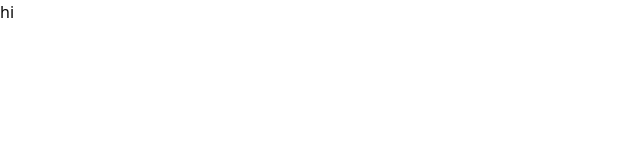
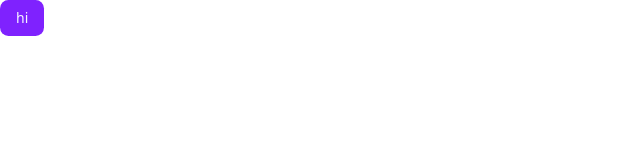
Before and after one commit to abdelrahman-elkhateeb/abdelrahman-elkhateeb-portfolio, a Next.js app: page / in a window 1280 px wide. Shown: the top 160 px of the page, without its empty margins (0-640 px from the left). Built offline with nearby package versions, Linux system fonts and the light colour scheme.

Commit message:
change the color palate

```diff
--- a/app/globals.css
+++ b/app/globals.css
@@ -45,73 +45,74 @@
 }
 
 :root {
-  --radius: 0.625rem;
+  --radius: 0.65rem;
   --background: oklch(1 0 0);
-  --foreground: oklch(0.145 0 0);
+  --foreground: oklch(0.141 0.005 285.823);
   --card: oklch(1 0 0);
-  --card-foreground: oklch(0.145 0 0);
+  --card-foreground: oklch(0.141 0.005 285.823);
   --popover: oklch(1 0 0);
-  --popover-foreground: oklch(0.145 0 0);
-  --primary: oklch(0.205 0 0);
-  --primary-foreground: oklch(0.985 0 0);
-  --secondary: oklch(0.97 0 0);
-  --secondary-foreground: oklch(0.205 0 0);
-  --muted: oklch(0.97 0 0);
-  --muted-foreground: oklch(0.556 0 0);
-  --accent: oklch(0.97 0 0);
-  --accent-foreground: oklch(0.205 0 0);
+  --popover-foreground: oklch(0.141 0.005 285.823);
+  --primary: oklch(0.541 0.281 293.009);
+  --primary-foreground: oklch(0.969 0.016 293.756);
+  --secondary: oklch(0.967 0.001 286.375);
+  --secondary-foreground: oklch(0.21 0.006 285.885);
+  --muted: oklch(0.967 0.001 286.375);
+  --muted-foreground: oklch(0.552 0.016 285.938);
+  --accent: oklch(0.967 0.001 286.375);
+  --accent-foreground: oklch(0.21 0.006 285.885);
   --destructive: oklch(0.577 0.245 27.325);
-  --border: oklch(0.922 0 0);
-  --input: oklch(0.922 0 0);
-  --ring: oklch(0.708 0 0);
-  --chart-1: oklch(0.646 0.222 41.116);
-  --chart-2: oklch(0.6 0.118 184.704);
-  --chart-3: oklch(0.398 0.07 227.392);
-  --chart-4: oklch(0.828 0.189 84.429);
-  --chart-5: oklch(0.769 0.188 70.08);
+  --border: oklch(0.92 0.004 286.32);
+  --input: oklch(0.92 0.004 286.32);
+  --ring: oklch(0.702 0.183 293.541);
+  --chart-1: oklch(0.811 0.111 293.571);
+  --chart-2: oklch(0.606 0.25 292.717);
+  --chart-3: oklch(0.541 0.281 293.009);
+  --chart-4: oklch(0.491 0.27 292.581);
+  --chart-5: oklch(0.432 0.232 292.759);
   --sidebar: oklch(0.985 0 0);
-  --sidebar-foreground: oklch(0.145 0 0);
-  --sidebar-primary: oklch(0.205 0 0);
-  --sidebar-primary-foreground: oklch(0.985 0 0);
-  --sidebar-accent: oklch(0.97 0 0);
-  --sidebar-accent-foreground: oklch(0.205 0 0);
-  --sidebar-border: oklch(0.922 0 0);
-  --sidebar-ring: oklch(0.708 0 0);
+  --sidebar-foreground: oklch(0.141 0.005 285.823);
+  --sidebar-primary: oklch(0.541 0.281 293.009);
+  --sidebar-primary-foreground: oklch(0.969 0.016 293.756);
+  --sidebar-accent: oklch(0.967 0.001 286.375);
+  --sidebar-accent-foreground: oklch(0.21 0.006 285.885);
+  --sidebar-border: oklch(0.92 0.004 286.32);
+  --sidebar-ring: oklch(0.702 0.183 293.541);
 }
 
 .dark {
-  --background: oklch(0.145 0 0);
+  --background: oklch(0.141 0.005 285.823);
   --foreground: oklch(0.985 0 0);
-  --card: oklch(0.205 0 0);
+  --card: oklch(0.21 0.006 285.885);
   --card-foreground: oklch(0.985 0 0);
-  --popover: oklch(0.205 0 0);
+  --popover: oklch(0.21 0.006 285.885);
   --popover-foreground: oklch(0.985 0 0);
-  --primary: oklch(0.922 0 0);
-  --primary-foreground: oklch(0.205 0 0);
-  --secondary: oklch(0.269 0 0);
+  --primary: oklch(0.606 0.25 292.717);
+  --primary-foreground: oklch(0.969 0.016 293.756);
+  --secondary: oklch(0.274 0.006 286.033);
   --secondary-foreground: oklch(0.985 0 0);
-  --muted: oklch(0.269 0 0);
-  --muted-foreground: oklch(0.708 0 0);
-  --accent: oklch(0.269 0 0);
+  --muted: oklch(0.274 0.006 286.033);
+  --muted-foreground: oklch(0.705 0.015 286.067);
+  --accent: oklch(0.274 0.006 286.033);
   --accent-foreground: oklch(0.985 0 0);
   --destructive: oklch(0.704 0.191 22.216);
   --border: oklch(1 0 0 / 10%);
   --input: oklch(1 0 0 / 15%);
-  --ring: oklch(0.556 0 0);
-  --chart-1: oklch(0.488 0.243 264.376);
-  --chart-2: oklch(0.696 0.17 162.48);
-  --chart-3: oklch(0.769 0.188 70.08);
-  --chart-4: oklch(0.627 0.265 303.9);
-  --chart-5: oklch(0.645 0.246 16.439);
-  --sidebar: oklch(0.205 0 0);
+  --ring: oklch(0.38 0.189 293.745);
+  --chart-1: oklch(0.811 0.111 293.571);
+  --chart-2: oklch(0.606 0.25 292.717);
+  --chart-3: oklch(0.541 0.281 293.009);
+  --chart-4: oklch(0.491 0.27 292.581);
+  --chart-5: oklch(0.432 0.232 292.759);
+  --sidebar: oklch(0.21 0.006 285.885);
   --sidebar-foreground: oklch(0.985 0 0);
-  --sidebar-primary: oklch(0.488 0.243 264.376);
-  --sidebar-primary-foreground: oklch(0.985 0 0);
-  --sidebar-accent: oklch(0.269 0 0);
+  --sidebar-primary: oklch(0.606 0.25 292.717);
+  --sidebar-primary-foreground: oklch(0.969 0.016 293.756);
+  --sidebar-accent: oklch(0.274 0.006 286.033);
   --sidebar-accent-foreground: oklch(0.985 0 0);
   --sidebar-border: oklch(1 0 0 / 10%);
-  --sidebar-ring: oklch(0.556 0 0);
+  --sidebar-ring: oklch(0.38 0.189 293.745);
 }
+
 
 @layer base {
   * {
--- a/app/page.tsx
+++ b/app/page.tsx
@@ -1,6 +1,7 @@
+import { Button } from "@/components/ui/button";
 
 export default function Home() {
   return (
-    <h1>hi </h1>
+    <Button>hi </Button>
   );
 }
--- /dev/null
+++ b/components/ui/button.tsx
@@ -0,0 +1,64 @@
+import * as React from "react"
+import { cva, type VariantProps } from "class-variance-authority"
+import { Slot } from "radix-ui"
+
+import { cn } from "@/lib/utils"
+
+const buttonVariants = cva(
+  "inline-flex items-center justify-center gap-2 whitespace-nowrap rounded-md text-sm font-medium transition-all disabled:pointer-events-none disabled:opacity-50 [&_svg]:pointer-events-none [&_svg:not([class*='size-'])]:size-4 shrink-0 [&_svg]:shrink-0 outline-none focus-visible:border-ring focus-visible:ring-ring/50 focus-visible:ring-[3px] aria-invalid:ring-destructive/20 dark:aria-invalid:ring-destructive/40 aria-invalid:border-destructive",
+  {
+    variants: {
+      variant: {
+        default: "bg-primary text-primary-foreground hover:bg-primary/90",
+        destructive:
+          "bg-destructive text-white hover:bg-destructive/90 focus-visible:ring-destructive/20 dark:focus-visible:ring-destructive/40 dark:bg-destructive/60",
+        outline:
+          "border bg-background shadow-xs hover:bg-accent hover:text-accent-foreground dark:bg-input/30 dark:border-input dark:hover:bg-input/50",
+        secondary:
+          "bg-secondary text-secondary-foreground hover:bg-secondary/80",
+        ghost:
+          "hover:bg-accent hover:text-accent-foreground dark:hover:bg-accent/50",
+        link: "text-primary underline-offset-4 hover:underline",
+      },
+      size: {
+        default: "h-9 px-4 py-2 has-[>svg]:px-3",
+        xs: "h-6 gap-1 rounded-md px-2 text-xs has-[>svg]:px-1.5 [&_svg:not([class*='size-'])]:size-3",
+        sm: "h-8 rounded-md gap-1.5 px-3 has-[>svg]:px-2.5",
+        lg: "h-10 rounded-md px-6 has-[>svg]:px-4",
+        icon: "size-9",
+        "icon-xs": "size-6 rounded-md [&_svg:not([class*='size-'])]:size-3",
+        "icon-sm": "size-8",
+        "icon-lg": "size-10",
+      },
+    },
+    defaultVariants: {
+      variant: "default",
+      size: "default",
+    },
+  }
+)
+
+function Button({
+  className,
+  variant = "default",
+  size = "default",
+  asChild = false,
+  ...props
+}: React.ComponentProps<"button"> &
+  VariantProps<typeof buttonVariants> & {
+    asChild?: boolean
+  }) {
+  const Comp = asChild ? Slot.Root : "button"
+
+  return (
+    <Comp
+      data-slot="button"
+      data-variant={variant}
+      data-size={size}
+      className={cn(buttonVariants({ variant, size, className }))}
+      {...props}
+    />
+  )
+}
+
+export { Button, buttonVariants }
```
